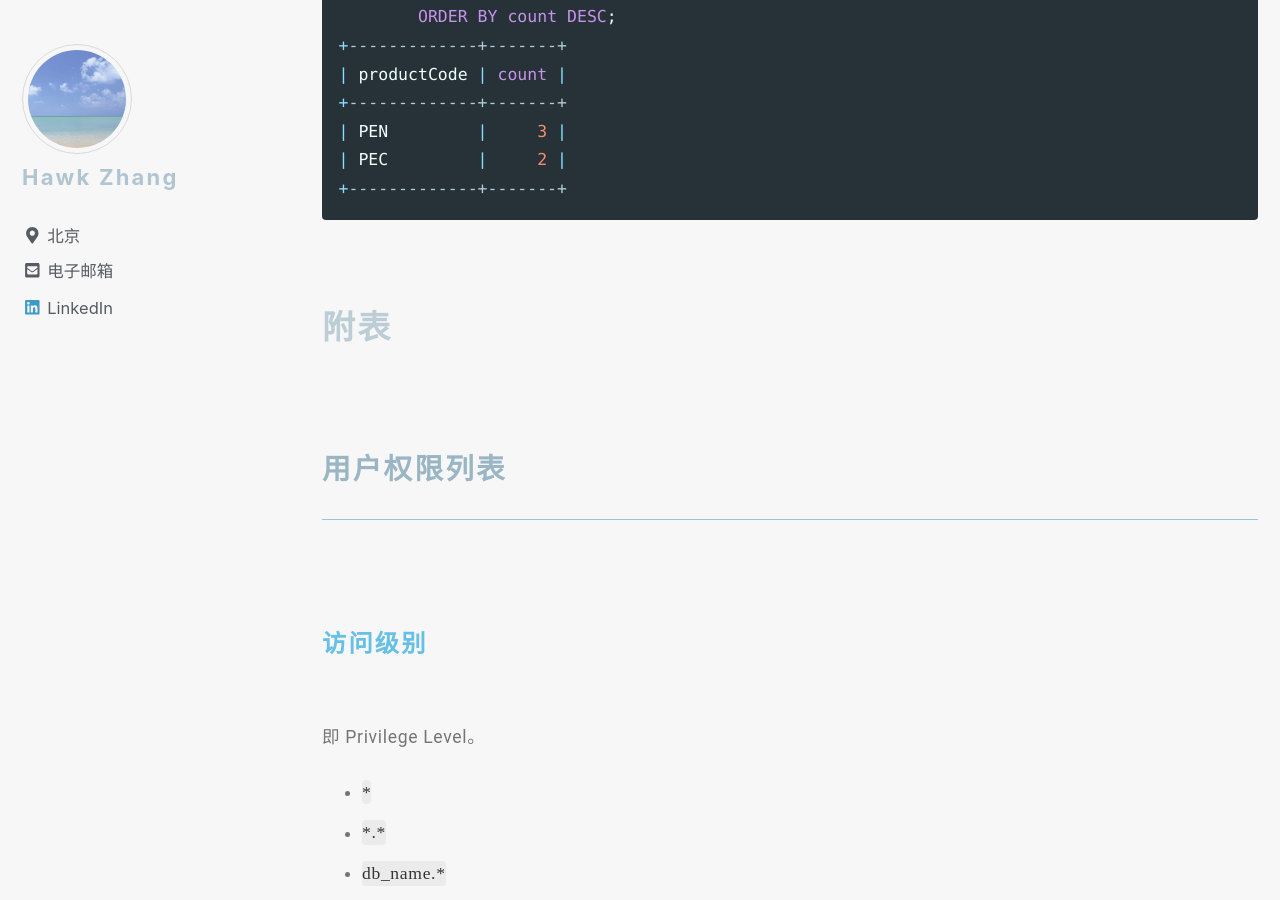
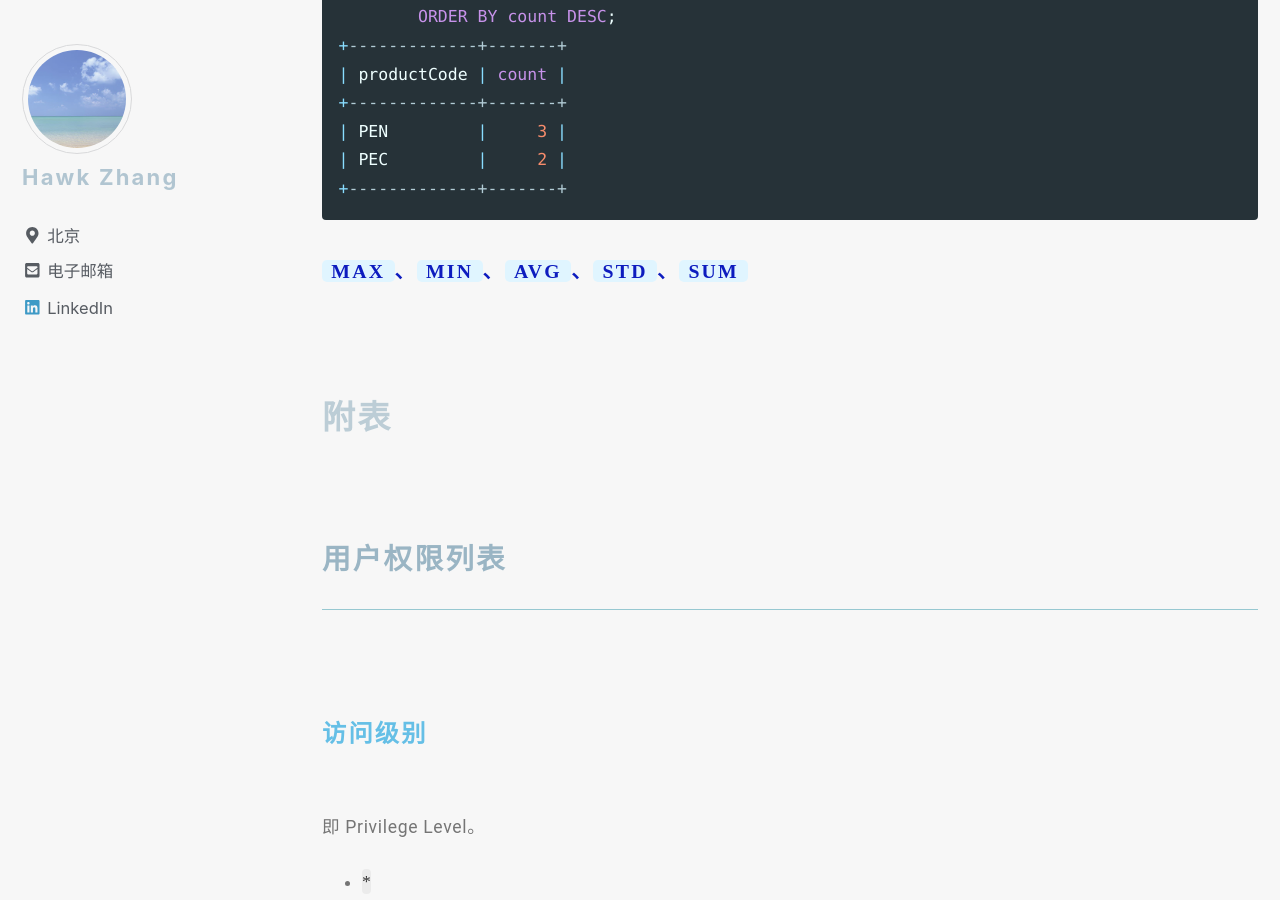
Before and after one commit to narru888/linotes_note, a Jekyll site: the page built from _posts/mysql/2016-04-02-statements.md, in a window 1280 px wide and 900 px high, scrolled down 18315 px. Built offline with Jekyll 4.4.1, drawn with Linux system fonts in a browser that asks for light colours; nearby versions of some CDN libraries; a script that is not in the unit is left out.

Commit message:
update on 2018-10-15 10:51:01 CST

````diff
--- a/_posts/mysql/2016-04-02-statements.md
+++ b/_posts/mysql/2016-04-02-statements.md
@@ -741,6 +741,9 @@ SELECT productCode, COUNT(*) AS count
 ```
 
 
+##### `MAX`、`MIN`、`AVG`、`STD`、`SUM`
+
+
 
 
 
````
